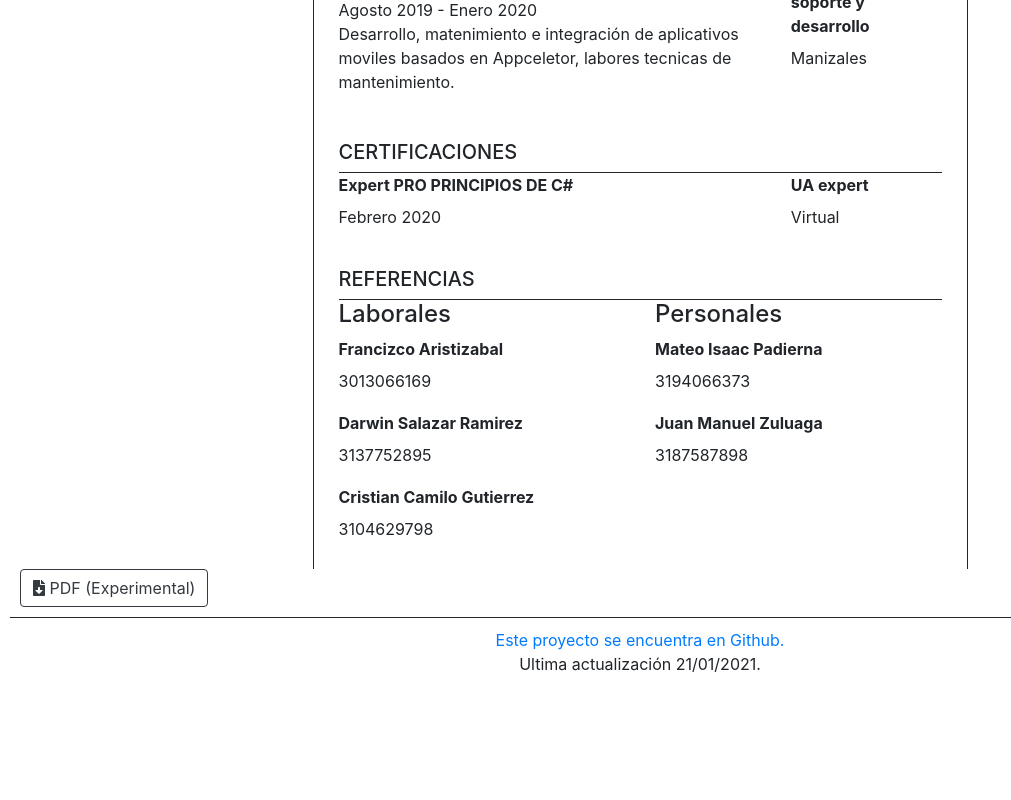
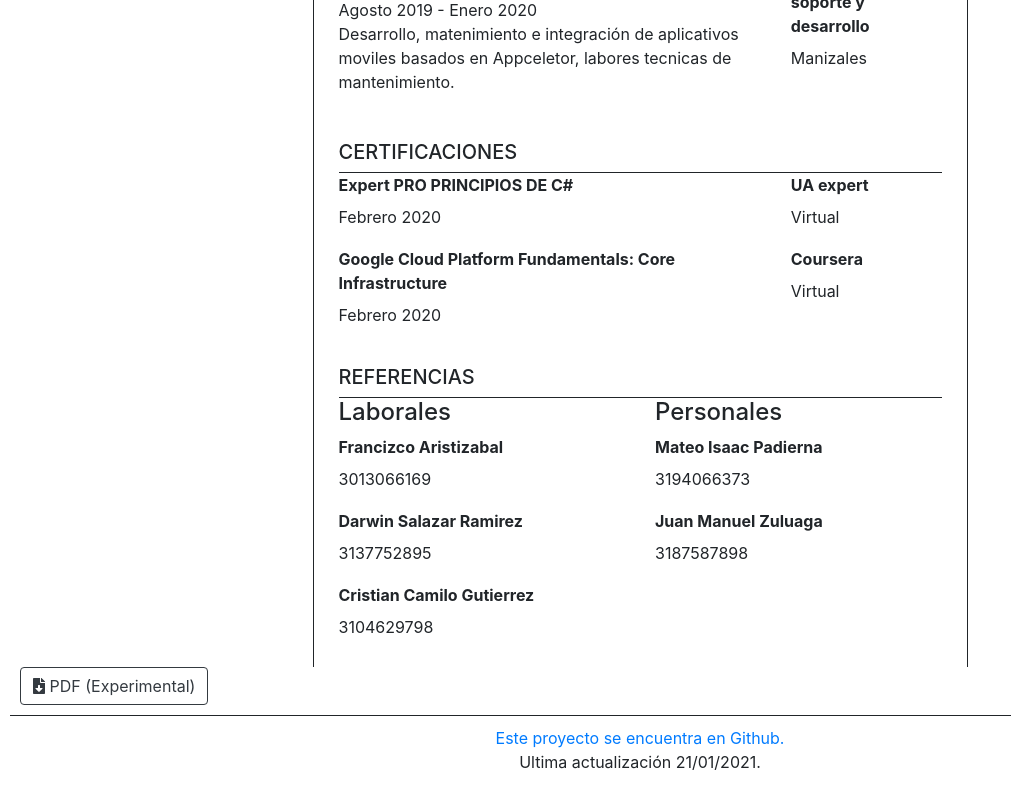
Before and after one commit to smeglan/curriculum, a React (Create React App) app: page / in a window 1280 px wide. Shown: the part 1038-1838 px from the top of the page, without its empty margins (0-1011 px from the left). Before the commit the page ends 1740 px from the top, so only its background shows below. Built offline with nearby package versions, Linux system fonts and the light colour scheme.

Commit message:
Google 1

```diff
--- a/src/screens/home/home.js
+++ b/src/screens/home/home.js
@@ -134,6 +134,13 @@ export class Home extends PureComponent {
                                 info="Febrero 2020"
                                 description=""
                             />
+                            <ItemBlock
+                                title="Google Cloud Platform Fundamentals: Core Infrastructure"
+                                institution="Coursera"
+                                location="Virtual"
+                                info="Febrero 2020"
+                                description=""
+                            />
                         </Block>
                         <Block title="REFERENCIAS">
                             <Row>
```
Also changed, not shown: 1 other file (tests, documents, lock files or other folders).
